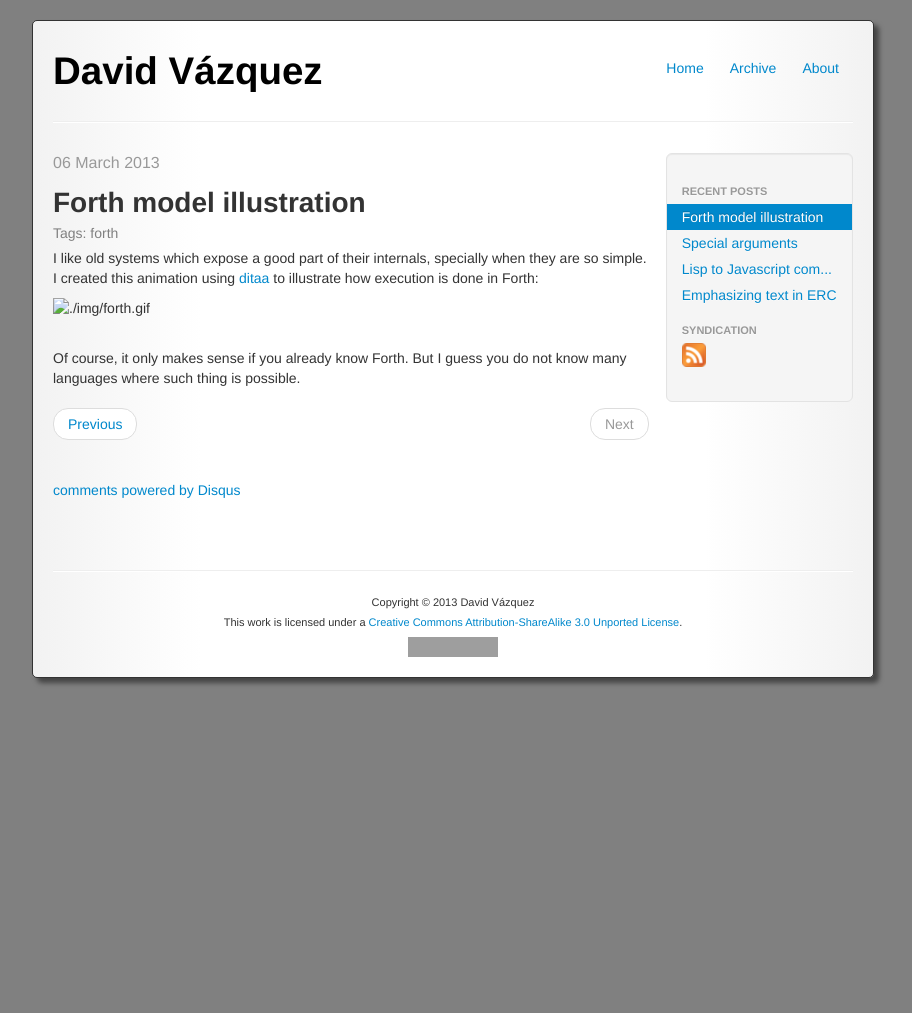
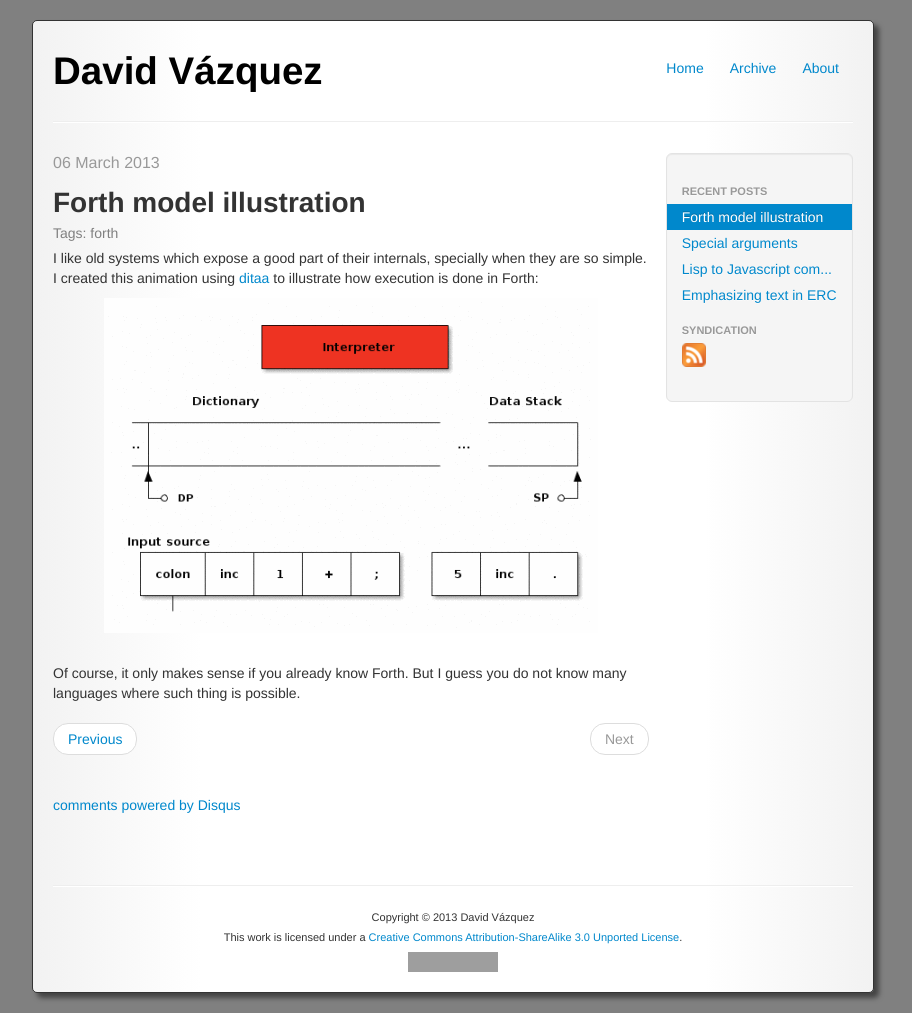
Before and after one commit to davazp/davazp.github.io, a Jekyll site: the page built from _posts/2013-03-06-Forth-model-illustration.html, in a window 1280 px wide. Shown: the whole page, without its empty margins (187-1099 px from the left). Built offline with Jekyll 4.4.1, drawn with Linux system fonts in a browser that asks for light colours; nearby versions of some CDN libraries; comment, search, counter and statistics services are not loaded; before the commit the page ends 900 px from its top, so only the background shows below that; grey boxes are pictures that could not be loaded.

Commit message:
Fix URL?

```diff
--- a/_posts/2013-03-06-Forth-model-illustration.html
+++ b/_posts/2013-03-06-Forth-model-illustration.html
@@ -9,7 +9,7 @@ specially when they are so simple. I created this animation using
 <a href="http://ditaa.sourceforge.net/">ditaa</a> to illustrate how execution is done in Forth:
 </p>
 <p>
-<img src="./img/forth.gif"  alt="./img/forth.gif" />
+<img src="../../../img/eulex/forth.gif"  alt="../../../img/eulex/forth.gif" />
 </p>
 <p>
 Of course, it only makes sense if you already know Forth. But I guess
--- a/org/2013-03-06-Forth-model-illustration.org
+++ b/org/2013-03-06-Forth-model-illustration.org
@@ -5,7 +5,7 @@ I like old systems which expose a good part of their internals,
 specially when they are so simple. I created this animation using
 [[http://ditaa.sourceforge.net/][ditaa]] to illustrate how execution is done in Forth:
 
-[[./img/forth.gif]]
+[[img:eulex/forth.gif]]
 
 Of course, it only makes sense if you already know Forth. But I guess
 you do not know many languages where such thing is possible.
```
